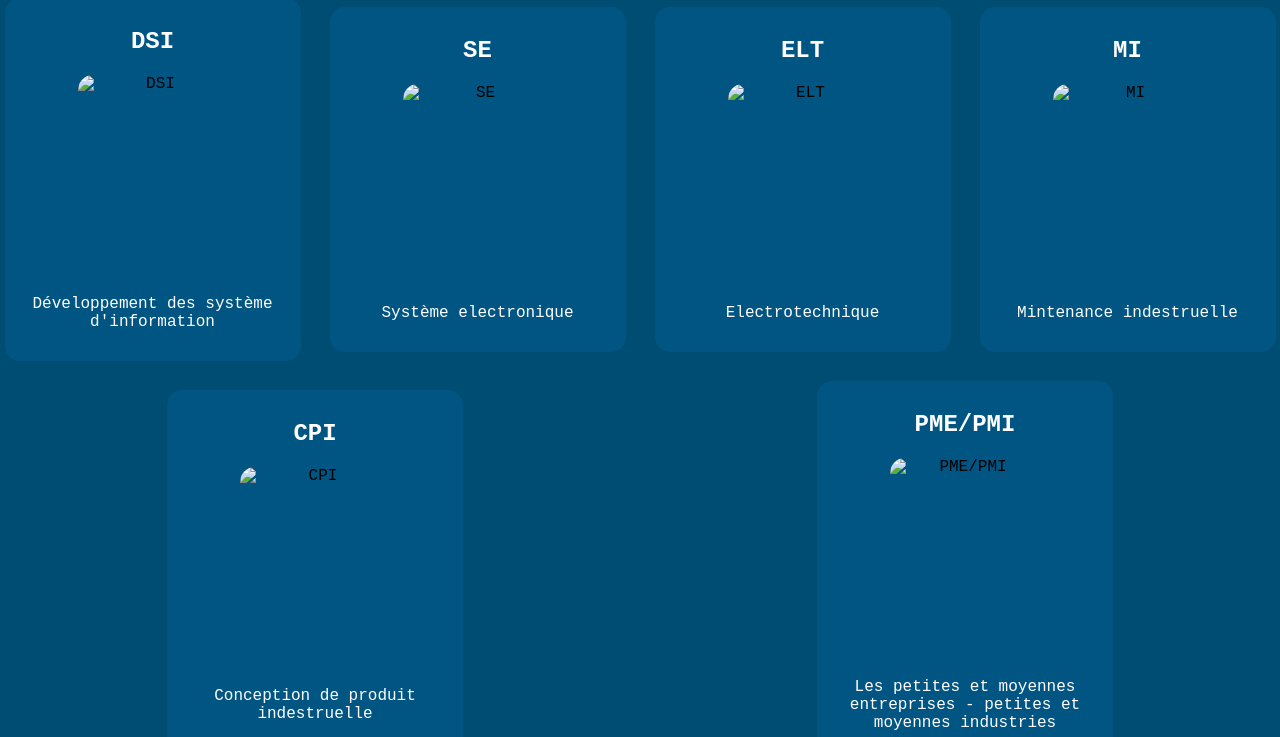
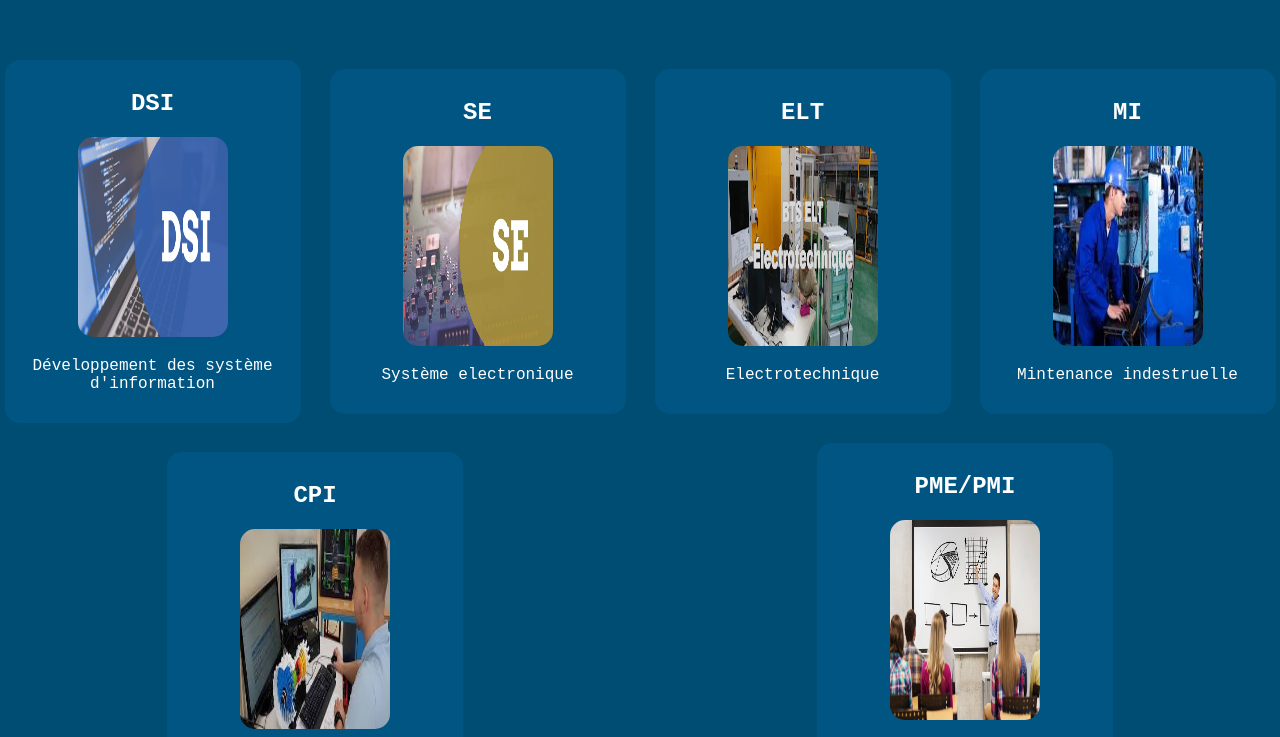
Before and after one commit to AymanTN1/website-demo, a plain HTML site: page index.html in a window 1280 px wide. Shown: the part 707-1444 px from the top of the page. Drawn offline with Linux system fonts and the light colour scheme.

Commit message:
index.html

```diff
--- a/index.html
+++ b/index.html
@@ -9,7 +9,7 @@
 <body>
     <nav class="nav">
                 <div>
-                    <img src="images/logo_bts.png" alt="logo" id="logo">
+                    <img src="logo_bts.png" alt="logo" id="logo">
                 </div>
                 <div class="part1">
                     <ul class="middle-links">
@@ -33,7 +33,7 @@
 
     <main id="bienvenue">
         <div class="logo-A1">
-            <img src="images/logo2_bts.png" alt="logo" id="logo_bts">
+            <img src="logo2_bts.png" alt="logo" id="logo_bts">
         </div>
 
         <div class="A1">
@@ -57,32 +57,32 @@
 
         <div class="CF">
           <h2>DSI</h2>
-          <img src="images/DSI.png" alt="DSI" id="DSI">
+          <img src="DSI.png" alt="DSI" id="DSI">
           <p>Développement des système d'information</p>
         </div>
         <div class="CF">
           <h2>SE</h2>
-          <img src="images/SE.webp" alt="SE" id="SE">
+          <img src="SE.webp" alt="SE" id="SE">
           <p>Système electronique</p>
         </div>
         <div class="CF">
           <h2>ELT</h2>
-          <img src="images/ELT.jpg" alt="ELT" id="ELT">
+          <img src="ELT.jpg" alt="ELT" id="ELT">
           <p>Electrotechnique</p>
         </div>
         <div class="CF">
           <h2>MI</h2>
-          <img src="images/MI.jpeg" alt="MI" id="MI">
+          <img src="MI.jpeg" alt="MI" id="MI">
           <p>Mintenance indestruelle</p>
         </div>
         <div class="CF">
           <h2>CPI</h2>
-          <img src="images/CPI.jpeg" alt="CPI" id="CPI">
+          <img src="CPI.jpeg" alt="CPI" id="CPI">
           <p> Conception de produit indestruelle</p>
         </div>
         <div class="CF">
           <h2>PME/PMI</h2>
-          <img src="images/PME.PMI.jpg" alt="PME/PMI" id="PME/PMI">
+          <img src="PME.PMI.jpg" alt="PME/PMI" id="PME/PMI">
           <p>Les petites et moyennes entreprises - petites et moyennes industries</p>
         </div>
     </div>
```
